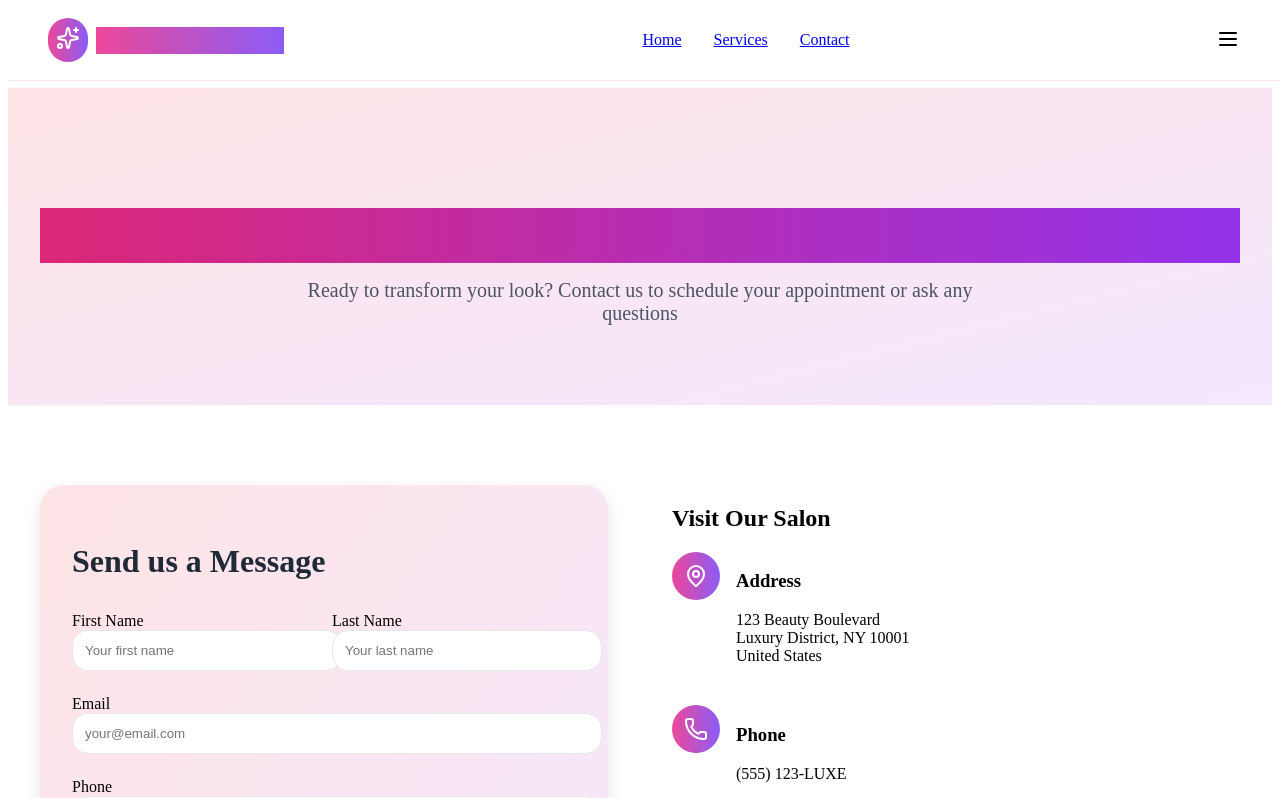
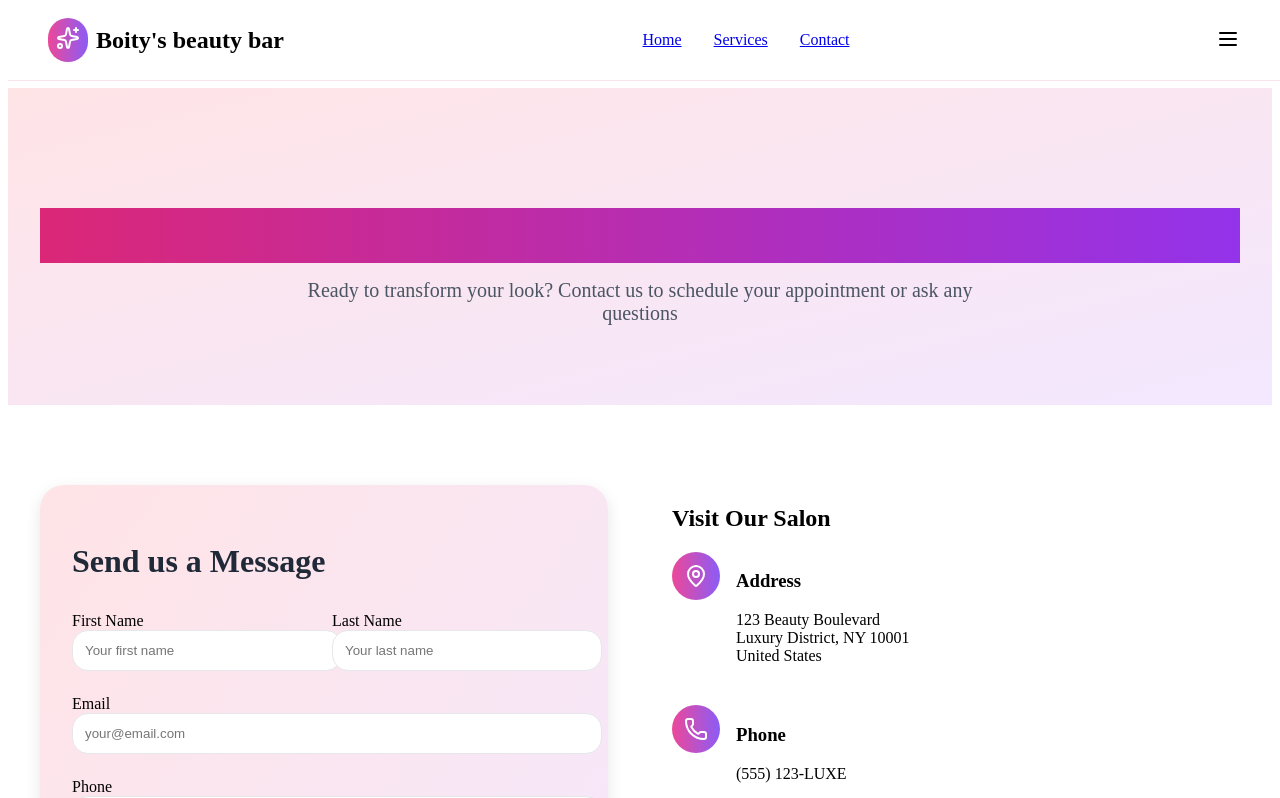
Before and after one commit to Teekay1702/Beauty-Salon, a React (Vite) app: page /contact in a window 1280 px wide. Shown: the top 798 px of the page. Built offline with nearby package versions, Linux system fonts and the light colour scheme.

Commit message:
removed hearder styling

```diff
--- a/src/Components/Navbar/NavBar.css
+++ b/src/Components/Navbar/NavBar.css
@@ -34,8 +34,7 @@
 .logo-text {
   font-size: 1.5rem;
   font-weight: bold;
-  background: linear-gradient(to right, #ec4899, #8b5cf6);
-  color: transparent;
+  color: black;
 }
 
 .nav-links {
```
